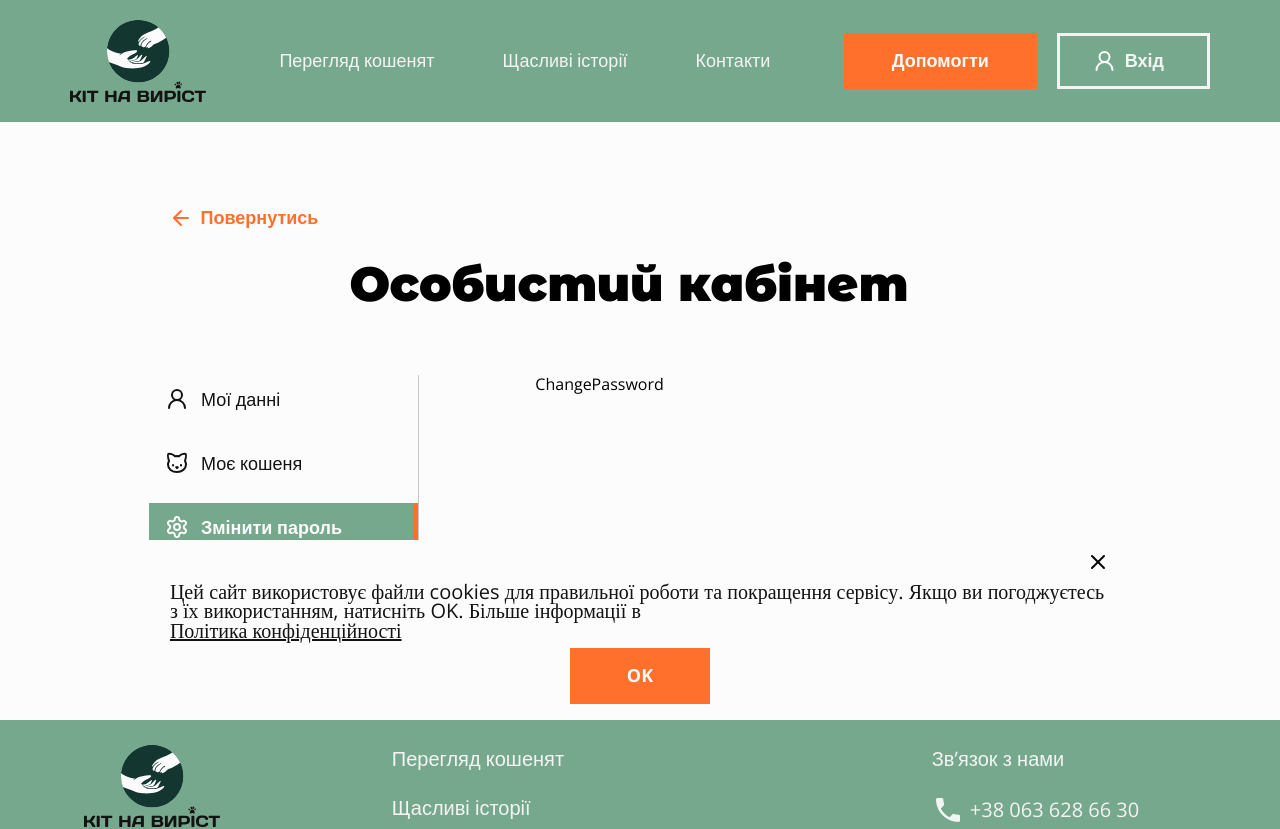
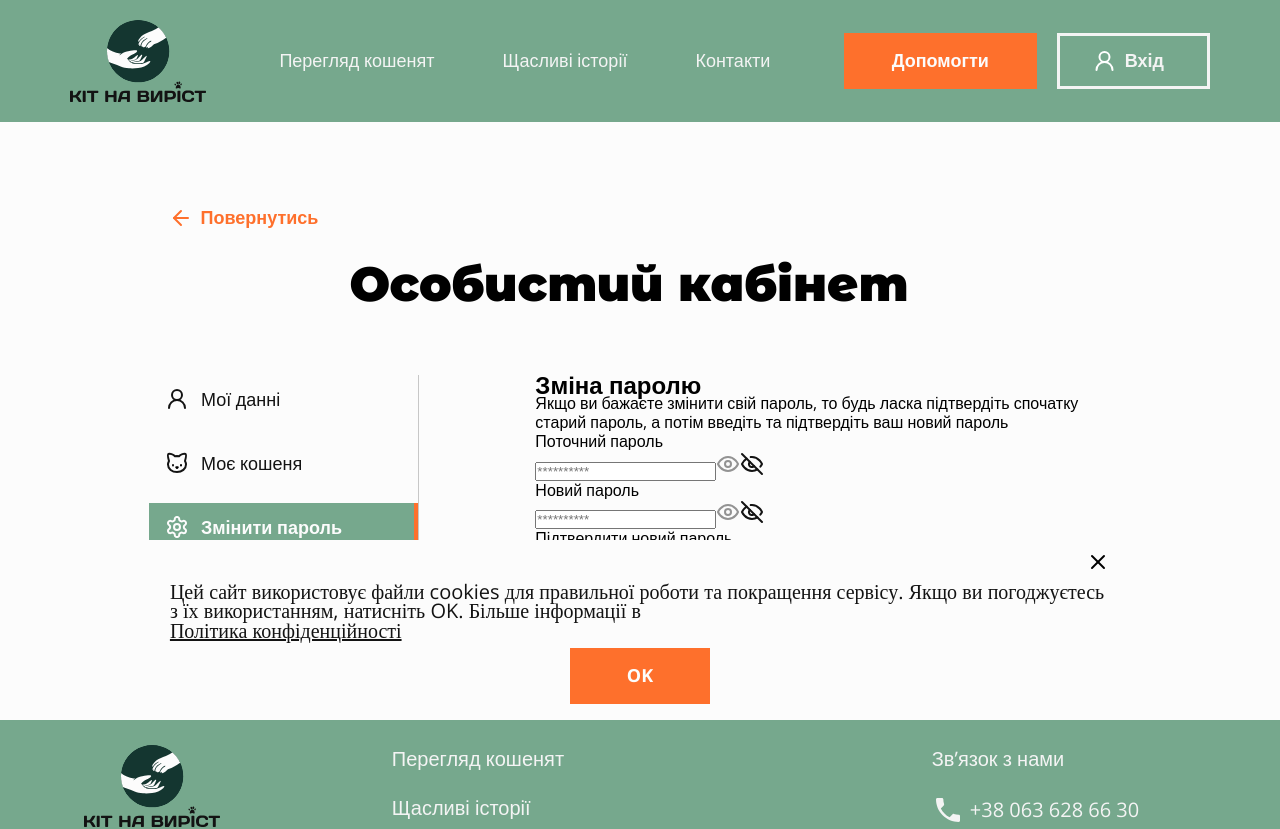
Before and after one commit to baza-trainee/cat_for_future, a React (Vite) app: page /account/change-password in a window 1280 px wide. Shown: the top 829 px of the page. Built offline with nearby package versions, Linux system fonts and the light colour scheme.

Commit message:
feat: add jsx in change password component

```diff
--- a/src/components/Account/AccountBlocks/ChangePassword/ChangePassword.tsx
+++ b/src/components/Account/AccountBlocks/ChangePassword/ChangePassword.tsx
@@ -1,5 +1,59 @@
 import React from 'react';
-
-const ChangePassword: React.FC = () => <div>ChangePassword </div>;
+import s from './ChangePassword.module.scss';
+import { ReactComponent as Eye } from 'src/assets/icons/open-eye.svg';
+import { ReactComponent as CloseEye } from 'src/assets/icons/close-eye.svg';
+import Button from 'src/components/Button/Button';
+const ChangePassword: React.FC = () => (
+	<section className={s.changePassw}>
+		<div className="textWrap">
+			<h2 className={s.title}>Зміна паролю</h2>
+			<p className={s.subtitle}>
+				Якщо ви бажаєте змінити свій пароль, то будь ласка підтвердіть спочатку старий пароль, а
+				потім введіть та підтвердіть ваш новий пароль
+			</p>
+			<form className={s.form}>
+				<div className="inputWrap">
+					<label className={s.label} htmlFor="oldPassw">
+						Поточний пароль
+					</label>
+					<div className="input">
+						<input type="password" className={s.oldPassw} placeholder="**********" id="oldPassw" />
+						<Eye />
+						<CloseEye />
+					</div>
+					<p className={s.errorMsg}></p>
+				</div>
+				<div className="inputWrap">
+					<label className={s.label} htmlFor="oldPassw">
+						Новий пароль
+					</label>
+					<div className="input">
+						<input type="password" className={s.oldPassw} placeholder="**********" id="oldPassw" />
+						<Eye />
+						<CloseEye />
+					</div>
+					<p className={s.errorMsg}></p>
+				</div>
+				<div className="inputWrap">
+					<label className={s.label} htmlFor="oldPassw">
+						Підтвердити новий пароль
+					</label>
+					<div className="input">
+						<input type="password" className={s.oldPassw} placeholder="**********" id="oldPassw" />
+						<Eye />
+						<CloseEye />
+					</div>
+					<p className={s.errorMsg}></p>
+				</div>
+				<Button
+					buttonClasses={'primaryBtn'}
+					type={'button'}
+					name={'Зберегти'}
+					onClick={() => console.log('click')}
+				/>
+			</form>
+		</div>
+	</section>
+);
 
 export default ChangePassword;
```
Also changed, not shown: src/components/Account/AccountBlocks/ChangePassword/ChangePassword.module.scss (added).
